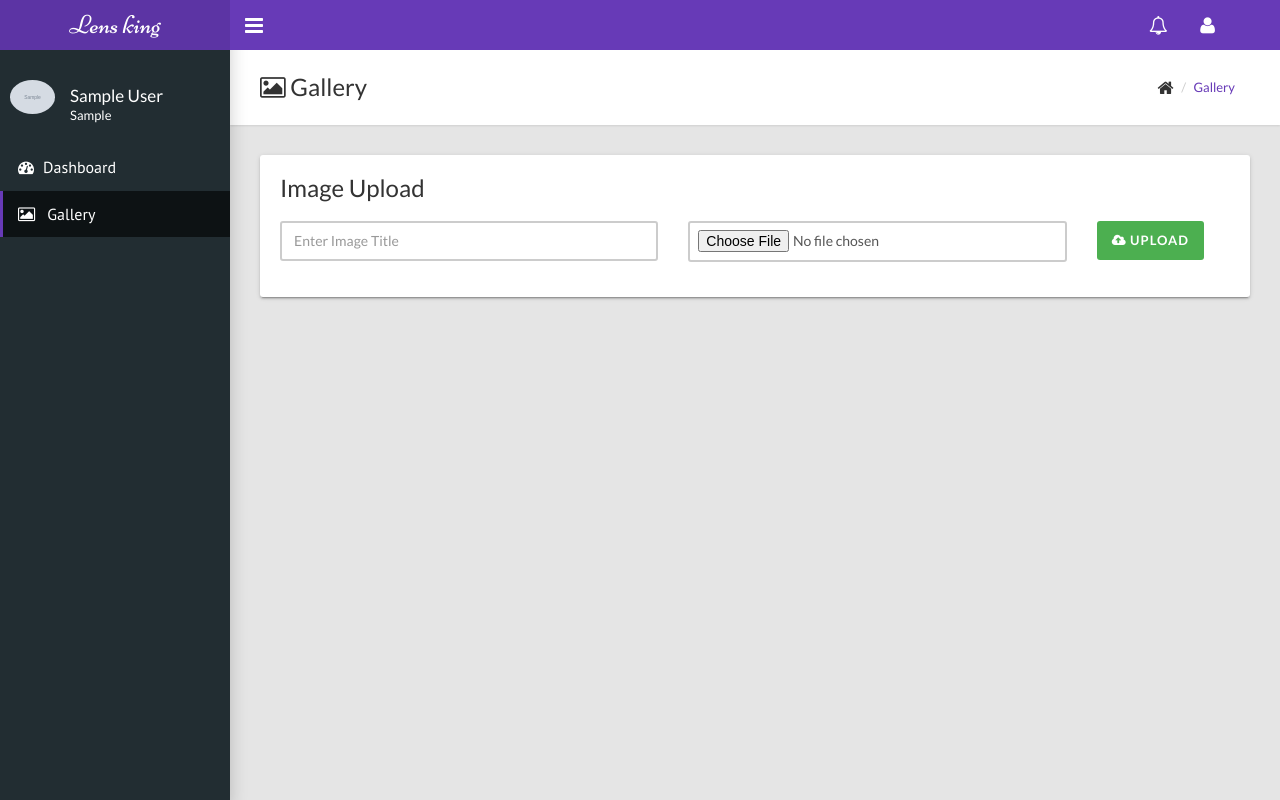
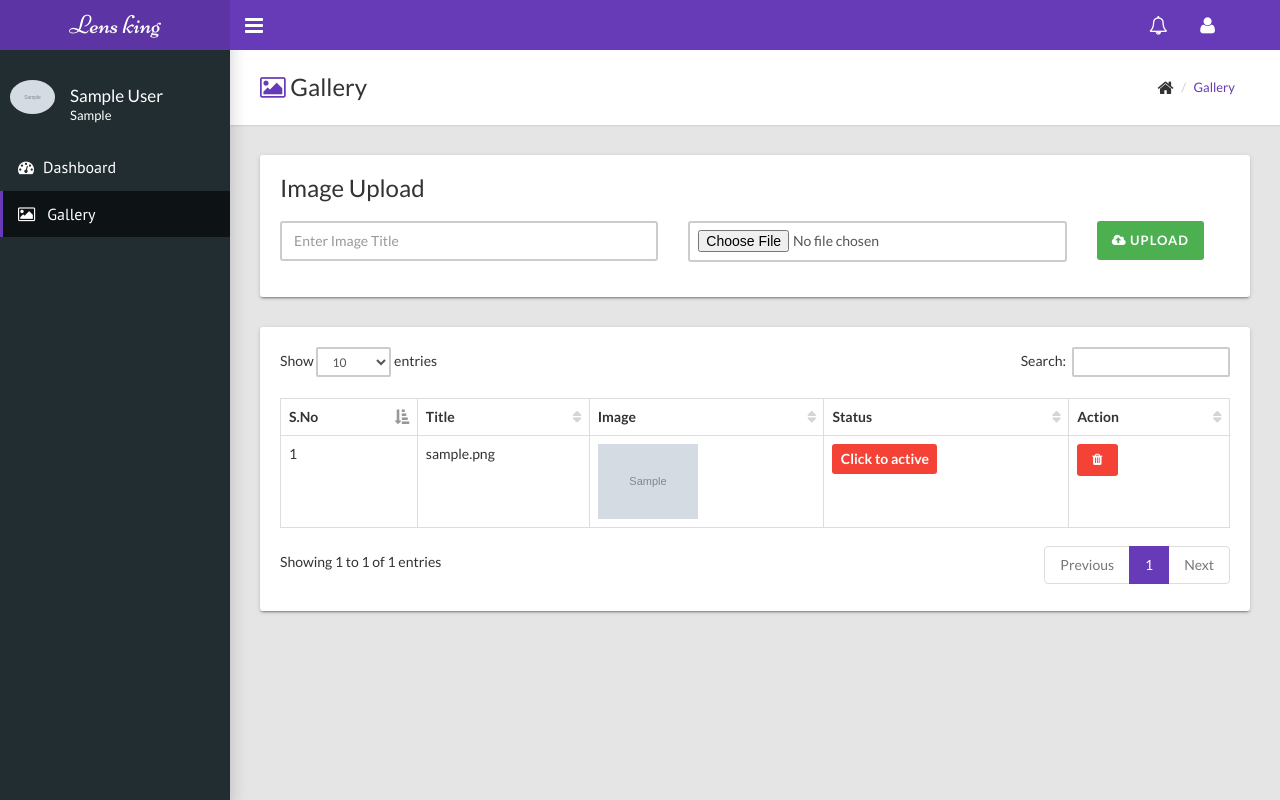
Before and after one commit to logeshmurali006/lenseking, a PHP site: page /gallery in a window 1280 px wide. Run offline with PHP 8.4, Linux system fonts and the light colour scheme; the visitor is signed in with stand-in values (Sample User, id 1); tables that the repository leaves empty or names only in its code hold one stand-in row (values such as "Sample post"); grey boxes marked "Sample" are stand-in pictures.

Commit message:
commiting gallery table

```diff
--- a/ajax.js
+++ b/ajax.js
@@ -1,5 +1,6 @@
 var lensking_processing = "process/process.php";
 
+/*********** gallery upload ************/
 $(document).ready(function (e) {
   $("#imageupload").on('submit',(function(e) {
     e.preventDefault();
@@ -35,7 +36,7 @@ $(document).ready(function (e) {
    else{
 
          $.ajax({
-          url: "process/process.php",
+          url: lensking_processing /*"process/process.php"*/,
       type: "POST",
       data:  new FormData(this),
       contentType: false,
@@ -82,8 +83,12 @@ $(document).ready(function (e) {
 
    }
 
+  }));
+});
+/*********** gallery upload ************/
+
+/********* gallery Fetch ************/
 
 
 
-  }));
-});
+/********* gallery Fetch ************/
--- /dev/null
+++ b/css/custom.css
@@ -0,0 +1,15 @@
+.toggle-flip input[type="checkbox"]+.flip-indecator:after{
+	background-color: #4caf50 !important;
+}
+.toggle-flip input[type="checkbox"]+.flip-indecator:before{
+  background-color: #F44336 !important;
+  color: white !important;
+}
+
+.mybtn{
+ padding: 6.5px 15px !important;
+}
+
+.text-purple{
+	color:#673AB7 !important;
+}
--- a/gallery.php
+++ b/gallery.php
@@ -13,6 +13,11 @@ if(isset($_SESSION['name']))
  include "master/head.php";
   $page = 'gallery';
 
+  $gallery = new User;
+  $gallarray = $gallery->fetchimages();
+
+  $galleryarray = json_decode($gallarray,true);
+
 ?>
   </head>
   <body class="sidebar-mini fixed">
@@ -21,35 +26,12 @@ if(isset($_SESSION['name']))
     <?php
 
  include "master/menu.php";
-
-
-
-//if(isset($_POST['upload'])){
-
-
-//}
-/*else{
-  ?>
-       <script type="text/javascript">
-            $.notify({
-          title: "Image Upload : ",
-          message: "Error while submit",
-          icon: 'fa fa-exclamation-circle'
-            },{
-              type: "danger"
-            });
-       </script>
-       <?php
-
-}
-
- */
 ?>
 
       <div class="content-wrapper">
         <div class="page-title">
           <div>
-            <h1><i class="fa fa-image"></i> Gallery</h1>
+            <h1><i class="fa fa-image text-purple"></i> Gallery</h1>
 
           </div>
           <div>
@@ -78,7 +60,7 @@ if(isset($_SESSION['name']))
                  </div>
                  <div class="col-md-2">
                     <div class="form-group">
-                       <button class="btn btn-success" type="submit" name="upload" style="padding: 10px 15px "><i class="fa fa-cloud-upload"></i> Upload </button>
+                       <button class="btn btn-success " type="submit" name="upload" style="padding: 10px 15px "><i class="fa fa-cloud-upload"></i> Upload </button>
                     </div>
                  </div>
 
@@ -87,6 +69,57 @@ if(isset($_SESSION['name']))
             </div>
           </div>
         </div>
+
+        <div class="card">
+        <div class="card-body">
+
+        <div class="row">
+        <div class="col-md-12">
+            <table class="table table-hover table-bordered" id="sampleTable">
+                  <thead>
+                    <tr>
+                      <th>S.No</th>
+                      <th>Title</th>
+                      <th>Image</th>
+                      <th>Status</th>
+                      <th>Action</th>
+                    </tr>
+                  </thead>
+                  <tbody>
+
+                  <?php
+                  $counter =1;
+                  foreach ($galleryarray as $value) {
+
+                  ?>
+                  <form id="img<?=$value['id'];?>" onsubmit="return deleteimage(<?=$value['imagetitle'];?>);">
+                    <tr>
+                      <td><?=$counter?></td>
+                      <td><?=$value['imagetitle'];?></td>
+                      <td><img src="<?=$value['image'];?>" style="width:100px;"></td>
+                      <td>
+                        <div class="toggle-flip">
+                          <label>
+                            <input type="checkbox" id="imgstatus<?=$value['id'];?>" <?=($value['status'] == 1)?'checked':'';?>><span class="flip-indecator" data-toggle-on="Click to Ban" data-toggle-off="Click to active" style="width:105px;"></span>
+                          </label>
+                        </div>
+                      </td>
+                      <td>
+                         <button type="submit"  data-toggle="tooltip" title="Delete" class="btn btn-danger mybtn"><i class="fa fa-trash"></i></button>
+                      </td>
+                    </tr>
+                  </form>
+
+                    <?php
+                    $counter++;
+                    }
+                    ?>
+                  </tbody>
+            </table>
+               </div>
+            <div>
+          </div>
+        <div>
       </div>
     </div>
     <?php
--- a/master/head.php
+++ b/master/head.php
@@ -3,6 +3,9 @@
     <meta name="viewport" content="width=device-width, initial-scale=1">
     <!-- CSS-->
     <link rel="stylesheet" type="text/css" href="css/main.css">
+
+    <!-- Custom CSS-->
+    <link rel="stylesheet" type="text/css" href="css/custom.css">
     <title>Lensking</title>
     <!-- HTML5 Shim and Respond.js IE8 support of HTML5 elements and media queries-->
     <!--if lt IE 9
--- a/master/script.php
+++ b/master/script.php
@@ -15,3 +15,8 @@
 
   <!-- Sweet alert -->
   <script type="text/javascript" src="js/plugins/sweetalert.min.js"></script>
+
+  <!-- Data table -->
+  <script type="text/javascript" src="js/plugins/jquery.dataTables.min.js"></script>
+  <script type="text/javascript" src="js/plugins/dataTables.bootstrap.min.js"></script>
+  <script type="text/javascript">$('#sampleTable').DataTable();</script>
--- a/process/class.php
+++ b/process/class.php
@@ -66,7 +66,34 @@ require "dbconn.php";
   }
 
 
+
+function fetchimages(){
+
+  global $con;
+
+   $sql = "SELECT * FROM gallery";
+
+   $result = mysqli_query($con,$sql);
+
+   $imgarray = array();
+
+   while($row = mysqli_fetch_array($result)){
+
+     $row_array['id']= $row['id'];
+     $row_array['imagetitle']= $row['imagetitle'];
+     $row_array['image']= $row['image'];
+     $row_array['status']= $row['status'];
+
+
+     array_push($imgarray, $row_array);
+   }
+
+  return json_encode($imgarray);
+
+}
+
  }
 
 
+
 ?>
```
